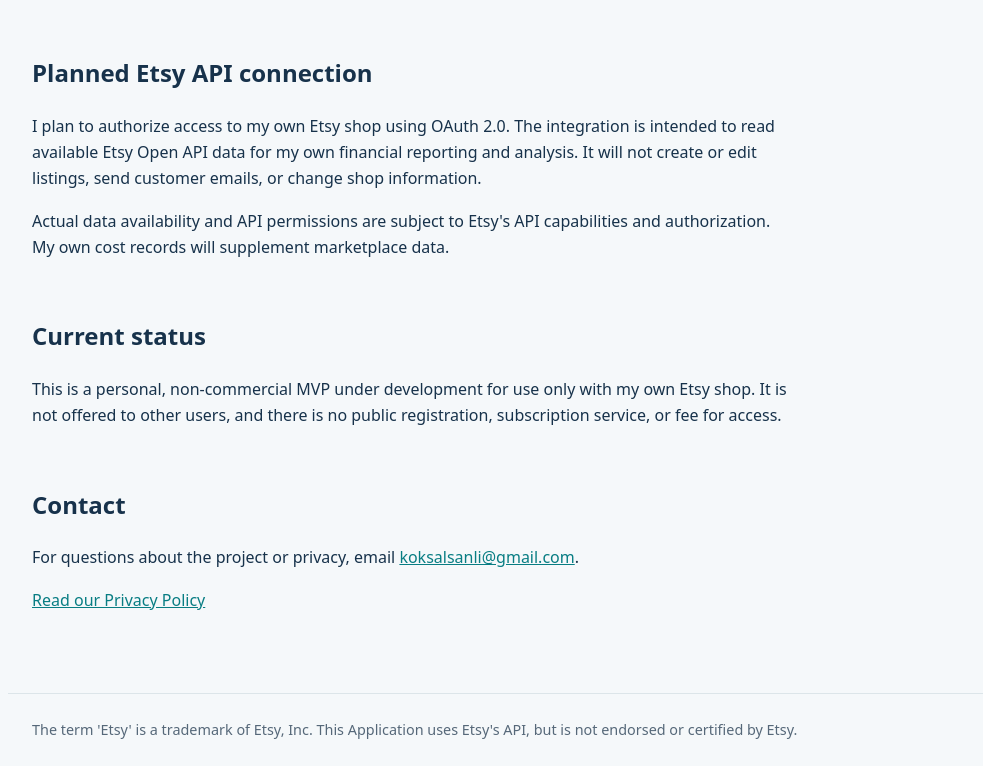
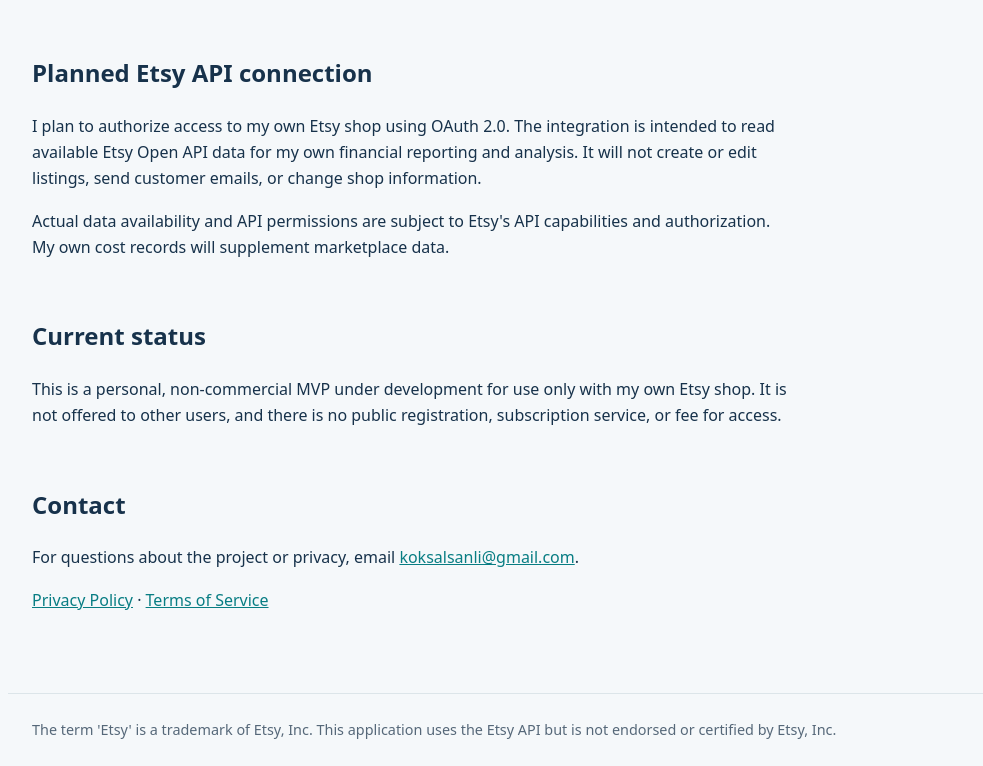
Before and after one commit to mksanli/etsy-financial-platform-site, a plain HTML site: page index.html in a window 1280 px wide. Shown: the part 862-1628 px from the top of the page, without its empty margins (142-1125 px from the left). Drawn offline with Linux system fonts and the light colour scheme.

Commit message:
Use exact Etsy attribution notice and link Terms of Service

```diff
--- a/index.html
+++ b/index.html
@@ -17,7 +17,7 @@ footer{border-top:1px solid #dce5e9;color:var(--muted);font-size:.9rem}small{col
 </style>
 </head>
 <body>
-<header><a class="brand" href="./">Seller Financial Intelligence</a><nav><a href="#about">About</a><a href="#contact">Contact</a><a href="privacy.html">Privacy</a></nav></header>
+<header><a class="brand" href="./">Seller Financial Intelligence</a><nav><a href="#about">About</a><a href="#contact">Contact</a><a href="privacy.html">Privacy</a><a href="terms.html">Terms</a></nav></header>
 <main>
 <section class="hero"><span class="tag">Under development · Personal, non-commercial MVP</span>
 <h1>Financial clarity for my Etsy shop.</h1>
@@ -33,6 +33,6 @@ footer{border-top:1px solid #dce5e9;color:var(--muted);font-size:.9rem}small{col
 <p>Actual data availability and API permissions are subject to Etsy's API capabilities and authorization. My own cost records will supplement marketplace data.</p></section>
 <section class="section"><h2>Current status</h2><p>This is a personal, non-commercial MVP under development for use only with my own Etsy shop. It is not offered to other users, and there is no public registration, subscription service, or fee for access.</p></section>
 <section class="section" id="contact"><h2>Contact</h2><p>For questions about the project or privacy, email <a href="mailto:koksalsanli@gmail.com">koksalsanli@gmail.com</a>.</p>
-<p><a href="privacy.html">Read our Privacy Policy</a></p></section>
-</main><footer>The term &#39;Etsy&#39; is a trademark of Etsy, Inc. This Application uses Etsy&#39;s API, but is not endorsed or certified by Etsy.</footer>
+<p><a href="privacy.html">Privacy Policy</a> · <a href="terms.html">Terms of Service</a></p></section>
+</main><footer>The term 'Etsy' is a trademark of Etsy, Inc. This application uses the Etsy API but is not endorsed or certified by Etsy, Inc.</footer>
 </body></html>
```
